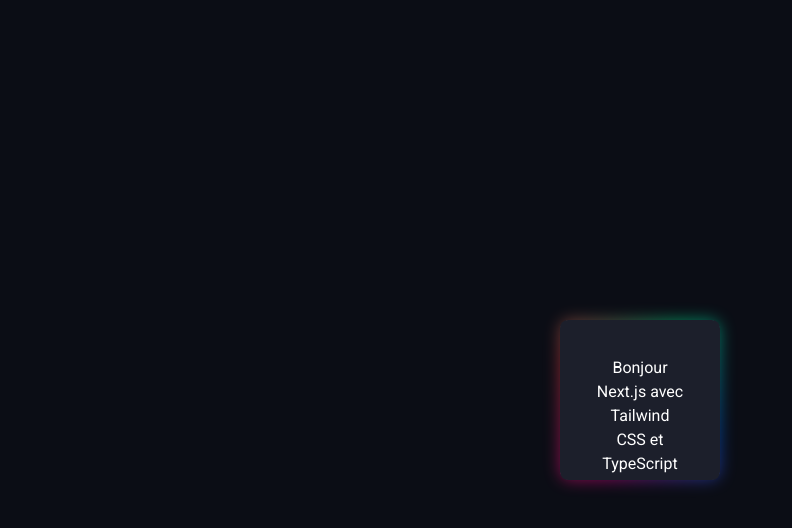
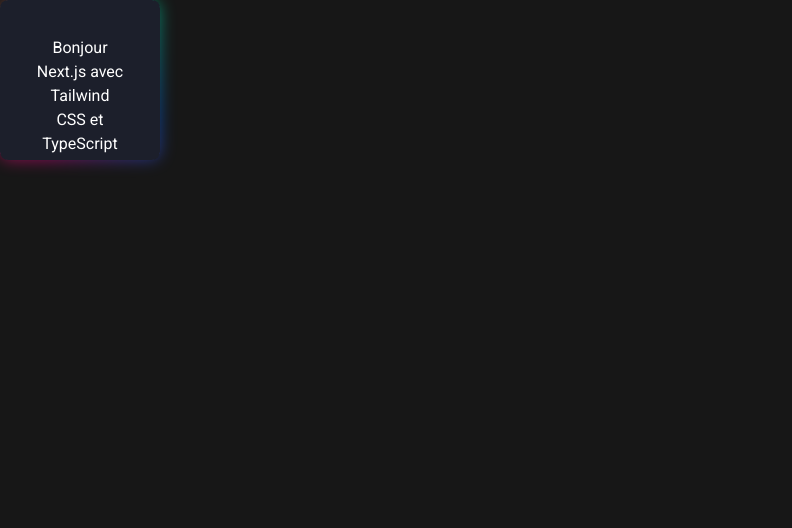
Before and after one commit to Beerus243/newbrain, a Next.js app: page /Card in a window 1280 px wide. Shown: the top 528 px of the page, without its empty margins (0-792 px from the left). Built offline with nearby package versions, Linux system fonts and the light colour scheme.

Commit message:
add animation1

```diff
--- a/app/Card/Card.module.css
+++ b/app/Card/Card.module.css
@@ -1,18 +1,3 @@
-/* Police et couleurs globales */
-html {
-  font-family: Poppins, sans-serif;
-  color: #f0f0f0;
-}
-
-body {
-  min-height: 100vh;
-  background: #0b0d15;
-  color: #a2a5b3;
-  display: flex;
-  align-items: center;
-  justify-content: center;
-}
-
 /* Déclaration de la propriété CSS personnalisée */
 @property --angle {
   syntax: "<angle>";
--- a/app/globals.css
+++ b/app/globals.css
@@ -5,6 +5,6 @@
 
 body {
   color: white;
-  background-color: black;
+  background-color: #171717;
   font-family: "Roboto", sans-serif; /* Utilisez la police Roboto */
 }
```
